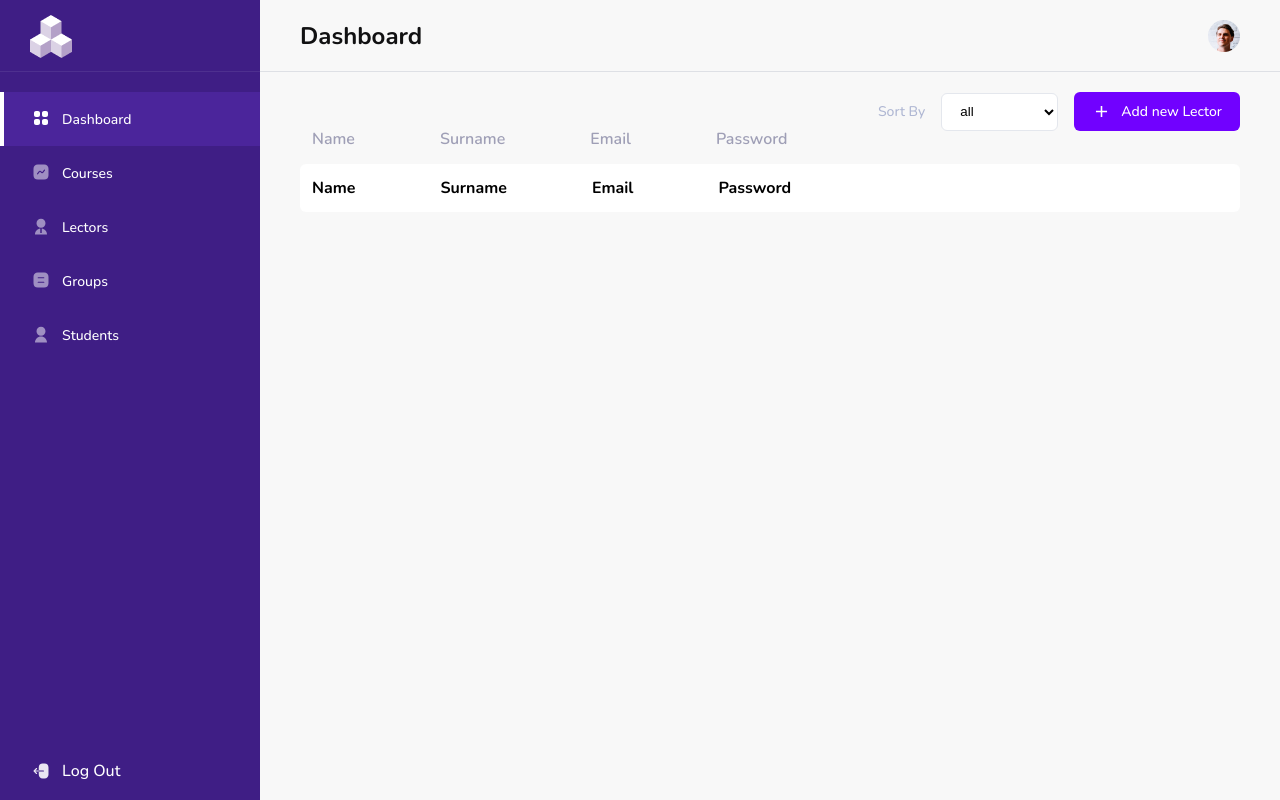
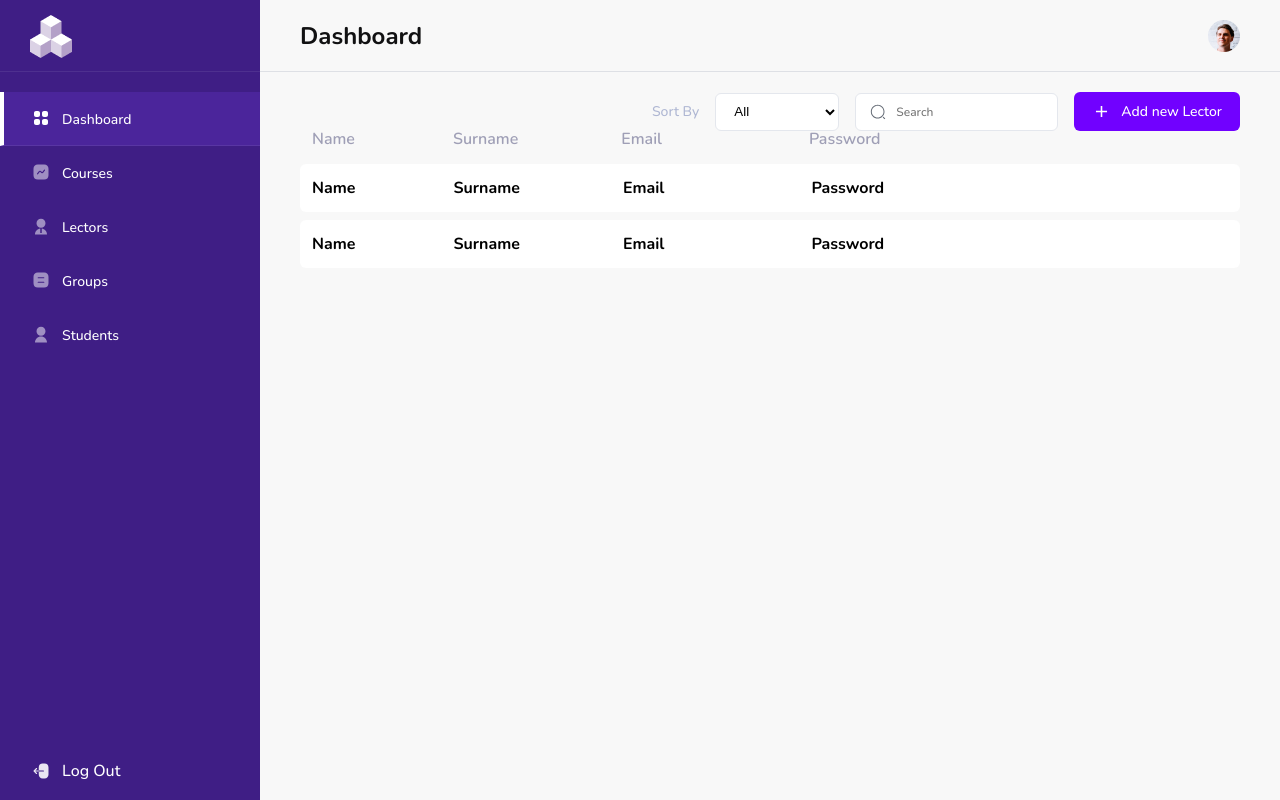
Before and after one commit to wrld1/university-ui, a React (Create React App) app: page /dashboard in a window 1280 px wide. Built offline with nearby package versions, Linux system fonts and the light colour scheme.

Commit message:
Add Search Input and Some Visual Tweaks

```diff
--- a/src/components/forms/LoginForm/LoginForm.tsx
+++ b/src/components/forms/LoginForm/LoginForm.tsx
@@ -49,7 +49,6 @@ const LoginForm: React.FC = () => {
       localStorage.setItem("accessToken", response.data.accessToken);
       const userResponse = await dispatch(getUsersReq());
       dispatch(setCredentials(userResponse.payload));
-
       navigate("/lectors");
       reset();
     } catch (error) {
--- a/src/layouts/DashboardLayout/components/Aside/Aside.module.scss
+++ b/src/layouts/DashboardLayout/components/Aside/Aside.module.scss
@@ -28,18 +28,18 @@
       display: flex;
       flex-direction: column;
 
-      // &:nth-child(1) {
-      //   border-bottom: 1px solid rgba(255, 255, 255, 0.08);
-      // }
-
       .aside__link-wrapper {
         padding: 17px 20px 17px 28px;
         min-height: 54px;
         border-left: 4px solid transparent;
         transition: border-color 0.3s ease;
 
+        &:first-of-type {
+          border-bottom: 1px solid rgba(255, 255, 255, 0.08);
+        }
+
         &:hover {
-          border-color: $color-white;
+          border-left-color: $color-white;
           background-color: #4b259b;
 
           .icon__block {
@@ -72,7 +72,7 @@
         }
       }
       .aside__link-wrapper.active {
-        border-color: $color-white;
+        border-left-color: $color-white;
         background-color: #4b259b;
 
         .icon__block {
--- a/src/layouts/DashboardLayout/components/Main/ActionsPanel.tsx
+++ b/src/layouts/DashboardLayout/components/Main/ActionsPanel.tsx
@@ -1,5 +1,6 @@
 import AddButton from "./AddButton";
 import styles from "./Main.module.scss";
+import SearchInput from "./SearchInput";
 
 const ActionsPanel: React.FC = () => {
   return (
@@ -8,12 +9,13 @@ const ActionsPanel: React.FC = () => {
         Sort By
       </label>
       <select className={styles.select__button} name="sort" id="sort">
-        <option value="all">all</option>
+        <option value="All">All</option>
         <option value="1">A-Z</option>
         <option value="2">Z-A</option>
         <option value="Newest First">Newest First</option>
         <option value="Latest First">Latest First</option>
       </select>
+      <SearchInput />
       <AddButton />
     </div>
   );
--- a/src/layouts/DashboardLayout/components/Main/ContentWrapper.tsx
+++ b/src/layouts/DashboardLayout/components/Main/ContentWrapper.tsx
@@ -10,7 +10,8 @@ const ContentWrapper: React.FC = () => {
         <span className={styles["content__column--name"]}>Email</span>
         <span className={styles["content__column--name"]}>Password</span>
       </div>
-      <div>
+      <div className={styles["content__rows--wrapper"]}>
+        <ContentRow />
         <ContentRow />
       </div>
     </>
--- a/src/layouts/DashboardLayout/components/Main/Main.module.scss
+++ b/src/layouts/DashboardLayout/components/Main/Main.module.scss
@@ -20,7 +20,7 @@
     }
 
     .select__button {
-      padding: 4px 6px 4px 14px;
+      padding: 4px 13px 4px 14px;
       display: flex;
       justify-content: space-between;
       align-items: center;
@@ -28,6 +28,36 @@
       border: 1px solid #e4e7ed;
       background-color: $color-white;
       min-height: 38px;
+      cursor: pointer;
+    }
+
+    .search__input--wrapper {
+      position: relative;
+      display: flex;
+      align-items: center;
+
+      .search__icon {
+        position: absolute;
+        left: 15px;
+        top: 50%;
+        transform: translateY(-50%);
+      }
+
+      .search__input {
+        flex: 1;
+        border: 1px solid #e4e7ed;
+        border-radius: 6px;
+        padding: 8px 8px 8px 40px;
+        min-height: 38px;
+        caret-color: #7101ff;
+        font-weight: 500;
+        font-size: 12px;
+        font-family: $nunito-font-family;
+
+        &:focus {
+          outline: 1px solid #7101ff;
+        }
+      }
     }
 
     .add_button {
@@ -48,9 +78,25 @@
   }
   .content__column--names {
     display: flex;
-    gap: 85px;
+    gap: 0;
     padding-left: 12px;
     margin-bottom: 17px;
+
+    > span {
+      text-align: left;
+      width: auto;
+    }
+    > span:nth-child(1) {
+      margin-right: 98px;
+    }
+
+    > span:nth-child(2) {
+      margin-right: 103px;
+    }
+
+    > span:nth-child(3) {
+      margin-right: 147px;
+    }
 
     .content__column--name {
       font-weight: 600;
@@ -62,13 +108,37 @@
       margin-left: 220px;
     }
   }
-  .content__row {
+
+  .content__rows--wrapper {
     display: flex;
-    gap: 85px;
-    background-color: #fff;
-    border-radius: 6px;
-    padding: 16px 18px 16px 12px;
-    font-weight: 700;
-    font-size: 16px;
+    flex-direction: column;
+    gap: 8px;
+
+    .content__row {
+      background-color: #fff;
+      border-radius: 6px;
+      padding: 16px 18px 16px 12px;
+      font-weight: 700;
+      font-size: 16px;
+      display: flex;
+      align-items: center;
+      gap: 0;
+
+      > span {
+        text-align: left;
+        width: auto;
+      }
+      > span:nth-child(1) {
+        margin-right: 98px;
+      }
+
+      > span:nth-child(2) {
+        margin-right: 103px;
+      }
+
+      > span:nth-child(3) {
+        margin-right: 147px;
+      }
+    }
   }
 }
--- /dev/null
+++ b/src/layouts/DashboardLayout/components/Main/SearchInput.tsx
@@ -0,0 +1,38 @@
+import styles from "./Main.module.scss";
+import { useDebounce } from "../../../../utils/hooks/useDebounce";
+import { ReactComponent as SearchIcon } from "../../../../assets/icons/SearchIcon.svg";
+import { ChangeEvent, useEffect, useState } from "react";
+
+const SearchInput: React.FC = () => {
+  const [searchvalue, setSearchValue] = useState<string>("");
+  const debouncedValue = useDebounce<string>(searchvalue, 500);
+
+  const handleChange = (event: ChangeEvent<HTMLInputElement>) => {
+    setSearchValue(event.target.value);
+    handleSearch(searchvalue);
+  };
+
+  useEffect(() => {}, [debouncedValue]);
+
+  const handleSearch = (searchvalue: string) => {
+    //there will be a function that retrieves data based on searchValue
+    console.log("its called");
+  };
+
+  return (
+    <div className={styles["search__input--wrapper"]}>
+      <div className={styles.search__icon}>
+        <SearchIcon />
+      </div>
+      <input
+        className={styles.search__input}
+        type="text"
+        placeholder="Search"
+        value={searchvalue}
+        onChange={handleChange}
+      />
+    </div>
+  );
+};
+
+export default SearchInput;
--- a/src/redux/users/users.slice.ts
+++ b/src/redux/users/users.slice.ts
@@ -21,10 +21,6 @@ const usersSlice = createSlice({
       .addCase(getUsersReq.fulfilled, (state, action) => {
         console.log("result list", action);
         const newEntities = {};
-        // action.payload.forEach(todo => {
-        //   newEntities[todo.id] = todo
-        // })
-        // state.entities = newEntities
         state.loading = false;
       });
   },
--- /dev/null
+++ b/src/utils/hooks/useDebounce.ts
@@ -0,0 +1,15 @@
+import { useEffect, useState } from "react";
+
+export function useDebounce<T>(value: T, delay?: number): T {
+  const [debouncedValue, setDebouncedValue] = useState<T>(value);
+
+  useEffect(() => {
+    const timer = setTimeout(() => setDebouncedValue(value), delay || 500);
+
+    return () => {
+      clearTimeout(timer);
+    };
+  }, [value, delay]);
+
+  return debouncedValue;
+}
```
Also changed, not shown: src/assets/icons/SearchIcon.svg (added).
